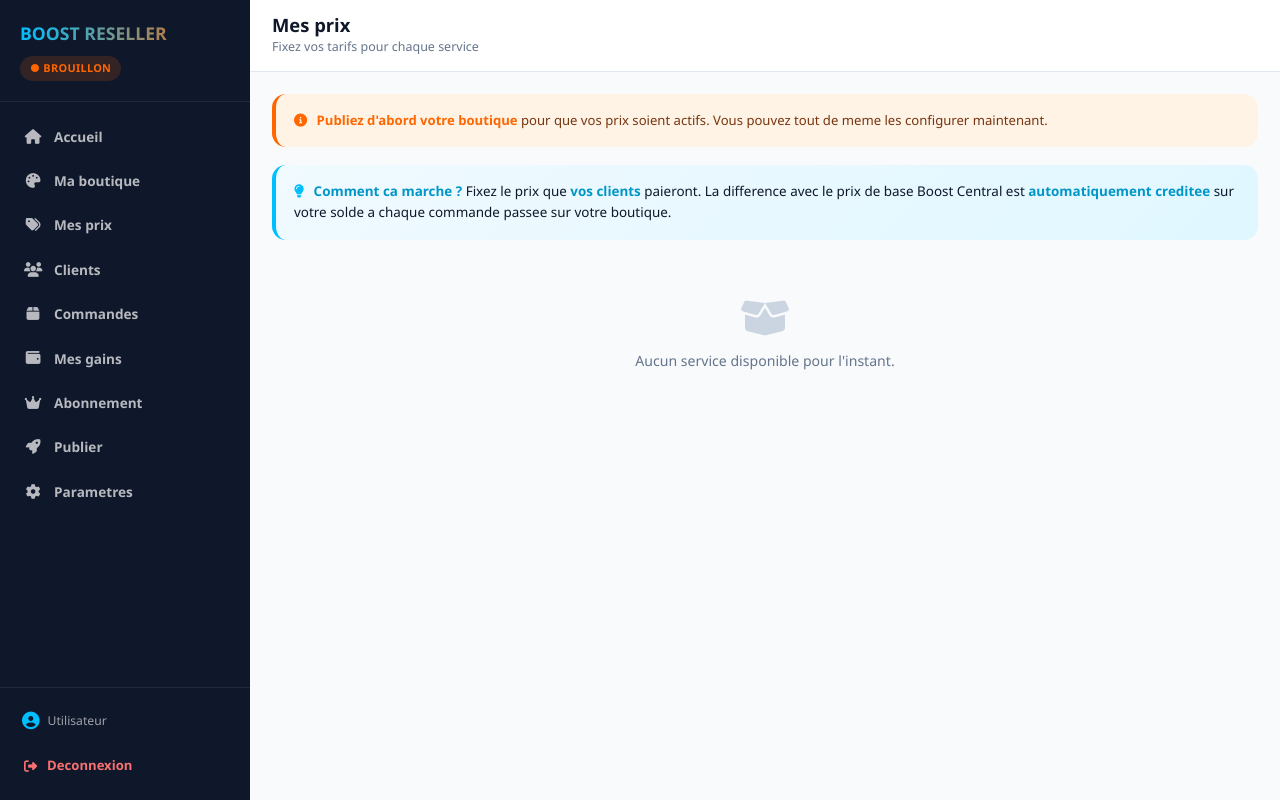
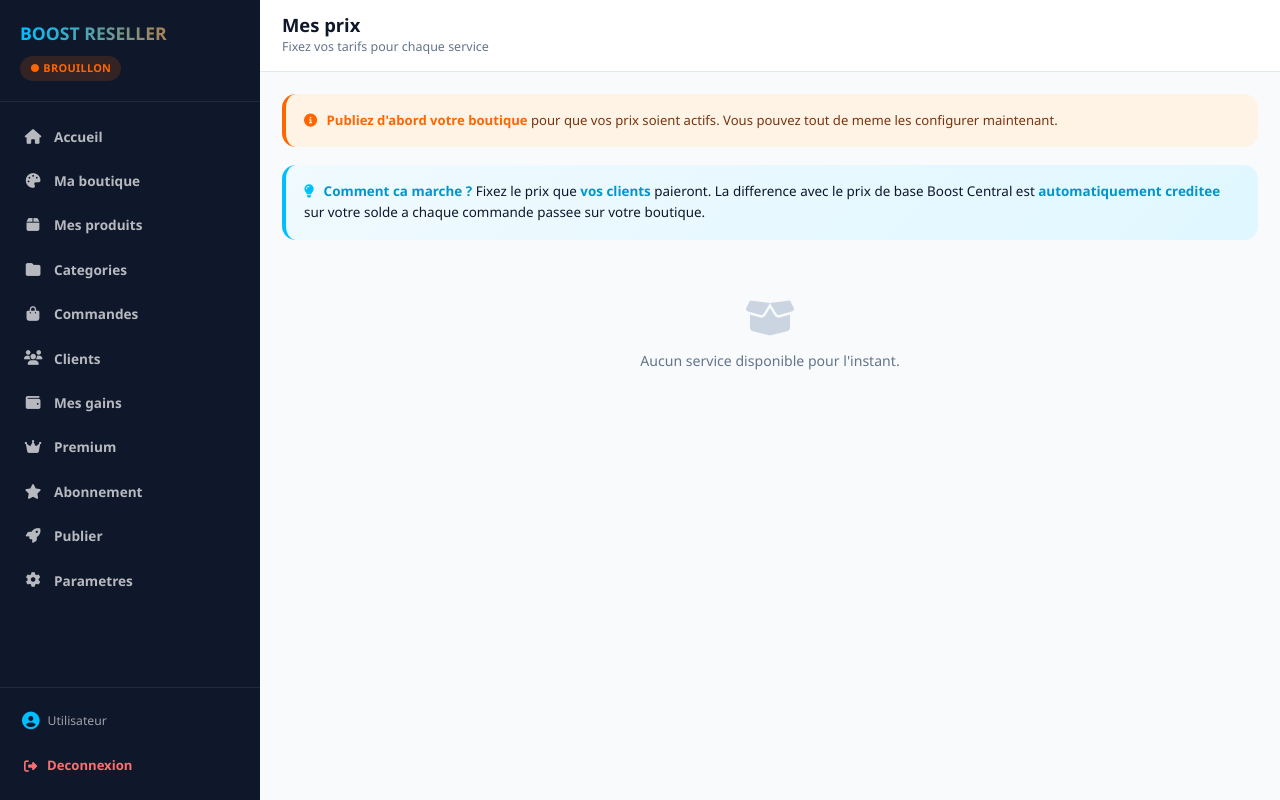
Before and after one commit to abdoula14cherif/kalilinux, a Flask app: template app/templates/dashboard/prix.html in a window 1280 px wide. Run offline with Flask 3, Linux system fonts and the light colour scheme; the template is opened without the code that fills it, so the values that code supplies are empty.

Commit message:
Update layout.html

```diff
--- a/app/templates/dashboard/layout.html
+++ b/app/templates/dashboard/layout.html
@@ -1,70 +1,36 @@
 {% extends "base.html" %}
-
 {% block title %}{% block page_title_meta %}Dashboard{% endblock %} — Boost Reseller{% endblock %}
-
 {% block content %}
 <style>
-/* === DASHBOARD LAYOUT === */
-.dash-app{display:flex;min-height:100vh;background:#F8FAFC;position:relative}
-
-/* SIDEBAR */
-.dash-sidebar{
-  width:250px;background:#0F172A;color:#fff;
-  display:flex;flex-direction:column;
-  position:fixed;top:0;left:0;bottom:0;z-index:100;
-  transition:transform .3s ease;overflow-y:auto;
-}
+.dash-app{display:flex;min-height:100vh;background:#F8FAFC}
+.dash-sidebar{width:260px;background:#0F172A;color:#fff;display:flex;flex-direction:column;position:fixed;top:0;left:0;bottom:0;z-index:100;transition:transform .3s;overflow-y:auto}
 .dash-sidebar::-webkit-scrollbar{width:4px}
 .dash-sidebar::-webkit-scrollbar-thumb{background:rgba(255,255,255,.1);border-radius:4px}
-
 .sidebar-header{padding:20px;border-bottom:1px solid rgba(255,255,255,.08)}
 .sidebar-logo{font-size:1.1rem;font-weight:900;background:linear-gradient(90deg,#00BFFF,#FF6600);-webkit-background-clip:text;background-clip:text;color:transparent}
 .sidebar-status{margin-top:10px;font-size:.68rem;font-weight:700;padding:4px 10px;border-radius:20px;display:inline-block;letter-spacing:.3px}
 .status-brouillon{background:rgba(255,102,0,.15);color:#FF6600}
 .status-online{background:rgba(5,150,105,.15);color:#34D399}
-
 .sidebar-nav{flex:1;padding:14px 10px;display:flex;flex-direction:column;gap:2px}
 .nav-item{display:flex;align-items:center;gap:12px;padding:11px 14px;border-radius:10px;color:rgba(255,255,255,.7);text-decoration:none;font-size:.85rem;font-weight:600;transition:all .2s}
 .nav-item:hover{background:rgba(255,255,255,.06);color:#fff}
 .nav-item.active{background:linear-gradient(90deg,rgba(0,191,255,.2),rgba(0,191,255,.05));color:#00BFFF}
 .nav-item i{width:18px;text-align:center;font-size:.92rem}
-
 .sidebar-footer{padding:14px 10px;border-top:1px solid rgba(255,255,255,.08)}
 .sidebar-user{padding:10px 12px;font-size:.76rem;color:rgba(255,255,255,.6);margin-bottom:6px;word-break:break-all;display:flex;align-items:center;gap:8px}
-.btn-logout-side{display:flex;align-items:center;gap:10px;padding:10px 14px;color:#F87171;font-size:.82rem;font-weight:700;text-decoration:none;border-radius:10px;transition:background .2s}
+.btn-logout-side{display:flex;align-items:center;gap:10px;padding:10px 14px;color:#F87171;font-size:.82rem;font-weight:700;text-decoration:none;border-radius:10px}
 .btn-logout-side:hover{background:rgba(220,38,38,.1)}
-
-/* OVERLAY MOBILE */
-.sidebar-overlay{
-  display:none;position:fixed;inset:0;background:rgba(0,0,0,.5);
-  z-index:99;opacity:0;transition:opacity .3s;
-}
+.sidebar-overlay{display:none;position:fixed;inset:0;background:rgba(0,0,0,.5);z-index:99;opacity:0;transition:opacity .3s}
 .sidebar-overlay.open{display:block;opacity:1}
-
-/* MAIN */
-.dash-main{flex:1;margin-left:250px;min-width:0;min-height:100vh;display:flex;flex-direction:column}
-
-/* TOPBAR */
-.dash-topbar{
-  background:#fff;border-bottom:1px solid #E2E8F0;
-  padding:14px 22px;display:flex;align-items:center;justify-content:space-between;
-  position:sticky;top:0;z-index:90;gap:12px;
-}
+.dash-main{flex:1;margin-left:260px;min-width:0;min-height:100vh;display:flex;flex-direction:column}
+.dash-topbar{background:#fff;border-bottom:1px solid #E2E8F0;padding:14px 22px;display:flex;align-items:center;justify-content:space-between;position:sticky;top:0;z-index:90;gap:12px}
 .topbar-left{display:flex;align-items:center;gap:12px;min-width:0;flex:1}
 .topbar-title{font-size:1.15rem;font-weight:900;color:#0F172A;line-height:1.2}
 .topbar-subtitle{font-size:.78rem;color:#64748B;font-weight:500;margin-top:2px}
 .topbar-actions{display:flex;gap:8px;align-items:center;flex-shrink:0}
-
-.btn-hamburger{
-  display:none;background:none;border:none;font-size:1.3rem;
-  color:#0F172A;cursor:pointer;padding:8px;border-radius:8px;
-}
+.btn-hamburger{display:none;background:none;border:none;font-size:1.3rem;color:#0F172A;cursor:pointer;padding:8px;border-radius:8px}
 .btn-hamburger:hover{background:#F1F5F9}
-
-/* CONTENU */
 .dash-content{flex:1;padding:22px;max-width:1200px;width:100%;margin:0 auto}
-
-/* RESPONSIVE */
 @media(max-width:900px){
   .dash-sidebar{transform:translateX(-100%)}
   .dash-sidebar.open{transform:translateX(0)}
@@ -73,25 +39,17 @@
   .dash-topbar{padding:12px 16px}
   .dash-content{padding:16px}
   .topbar-title{font-size:1rem}
-  .topbar-subtitle{font-size:.72rem}
 }
-
-/* CARTES GENERIQUES */
 .dash-app .card{background:#fff;border-radius:16px;padding:20px;border:1px solid #E2E8F0;box-shadow:0 2px 8px rgba(0,0,0,.03);margin-bottom:18px}
 .dash-app .card-title{font-size:1rem;font-weight:800;color:#0F172A;margin-bottom:16px;display:flex;align-items:center;gap:8px}
 .dash-app .card-title i{color:#00BFFF}
-
-/* BOUTONS */
 .dash-app .btn{display:inline-flex;align-items:center;justify-content:center;gap:8px;padding:12px 22px;border-radius:12px;font-weight:700;font-size:.9rem;border:none;cursor:pointer;transition:all .2s;text-decoration:none}
 .dash-app .btn-primary{background:linear-gradient(135deg,#00BFFF,#0096C7);color:#fff;box-shadow:0 4px 14px rgba(0,191,255,.28)}
-.dash-app .btn-primary:hover{transform:translateY(-1px);box-shadow:0 6px 18px rgba(0,191,255,.35)}
+.dash-app .btn-primary:hover{transform:translateY(-1px)}
 .dash-app .btn-accent{background:linear-gradient(135deg,#FF6600,#E65C00);color:#fff;box-shadow:0 4px 14px rgba(255,102,0,.28)}
-.dash-app .btn-accent:hover{transform:translateY(-1px);box-shadow:0 6px 18px rgba(255,102,0,.35)}
 </style>
 
 <div class="dash-app">
-
-  <!-- SIDEBAR -->
   <aside class="dash-sidebar" id="dashSidebar">
     <div class="sidebar-header">
       <div class="sidebar-logo">BOOST RESELLER</div>
@@ -109,20 +67,34 @@
       <a href="{{ url_for('dashboard.boutique') }}" class="nav-item {% if request.endpoint == 'dashboard.boutique' %}active{% endif %}">
         <i class="fas fa-palette"></i> Ma boutique
       </a>
+
+      {% if profile.boutique_type == 'digital' %}
       <a href="{{ url_for('dashboard.prix') }}" class="nav-item {% if request.endpoint == 'dashboard.prix' %}active{% endif %}">
         <i class="fas fa-tags"></i> Mes prix
+      </a>
+      {% else %}
+      <a href="{{ url_for('dashboard.produits') }}" class="nav-item {% if request.endpoint == 'dashboard.produits' %}active{% endif %}">
+        <i class="fas fa-box"></i> Mes produits
+      </a>
+      <a href="{{ url_for('dashboard.categories') }}" class="nav-item {% if request.endpoint == 'dashboard.categories' %}active{% endif %}">
+        <i class="fas fa-folder"></i> Categories
+      </a>
+      {% endif %}
+
+      <a href="{{ url_for('dashboard.commandes') }}" class="nav-item {% if request.endpoint == 'dashboard.commandes' %}active{% endif %}">
+        <i class="fas fa-shopping-bag"></i> Commandes
       </a>
       <a href="{{ url_for('dashboard.clients') }}" class="nav-item {% if request.endpoint == 'dashboard.clients' %}active{% endif %}">
         <i class="fas fa-users"></i> Clients
       </a>
-      <a href="{{ url_for('dashboard.commandes') }}" class="nav-item {% if request.endpoint == 'dashboard.commandes' %}active{% endif %}">
-        <i class="fas fa-box"></i> Commandes
-      </a>
       <a href="{{ url_for('dashboard.gains') }}" class="nav-item {% if request.endpoint == 'dashboard.gains' %}active{% endif %}">
         <i class="fas fa-wallet"></i> Mes gains
       </a>
+      <a href="{{ url_for('dashboard.premium') }}" class="nav-item {% if request.endpoint == 'dashboard.premium' %}active{% endif %}">
+        <i class="fas fa-crown"></i> Premium
+      </a>
       <a href="{{ url_for('dashboard.abonnement') }}" class="nav-item {% if request.endpoint == 'dashboard.abonnement' %}active{% endif %}">
-        <i class="fas fa-crown"></i> Abonnement
+        <i class="fas fa-star"></i> Abonnement
       </a>
       <a href="{{ url_for('dashboard.publier') }}" class="nav-item {% if request.endpoint == 'dashboard.publier' %}active{% endif %}">
         <i class="fas fa-rocket"></i> Publier
@@ -145,14 +117,10 @@
 
   <div class="sidebar-overlay" id="sidebarOverlay" onclick="toggleSidebar()"></div>
 
-  <!-- CONTENU PRINCIPAL -->
   <div class="dash-main">
-
     <div class="dash-topbar">
       <div class="topbar-left">
-        <button class="btn-hamburger" onclick="toggleSidebar()" aria-label="Menu">
-          <i class="fas fa-bars"></i>
-        </button>
+        <button class="btn-hamburger" onclick="toggleSidebar()"><i class="fas fa-bars"></i></button>
         <div style="min-width:0;flex:1">
           <div class="topbar-title">{% block page_title %}Mon espace{% endblock %}</div>
           <div class="topbar-subtitle">{% block page_subtitle %}Gerez votre activite{% endblock %}</div>
@@ -166,29 +134,21 @@
     <div class="dash-content">
       {% block dashboard_content %}{% endblock %}
     </div>
-
   </div>
-
 </div>
 
 <script>
 function toggleSidebar(){
-  var sb = document.getElementById('dashSidebar');
-  var ov = document.getElementById('sidebarOverlay');
-  sb.classList.toggle('open');
-  ov.classList.toggle('open');
+  document.getElementById('dashSidebar').classList.toggle('open');
+  document.getElementById('sidebarOverlay').classList.toggle('open');
 }
-// Fermer la sidebar automatiquement si on clique sur un lien (mobile)
 document.querySelectorAll('.nav-item').forEach(function(el){
   el.addEventListener('click', function(){
     if(window.innerWidth <= 900){
-      var sb = document.getElementById('dashSidebar');
-      var ov = document.getElementById('sidebarOverlay');
-      sb.classList.remove('open');
-      ov.classList.remove('open');
+      document.getElementById('dashSidebar').classList.remove('open');
+      document.getElementById('sidebarOverlay').classList.remove('open');
     }
   });
 });
 </script>
-
 {% endblock %}
```
